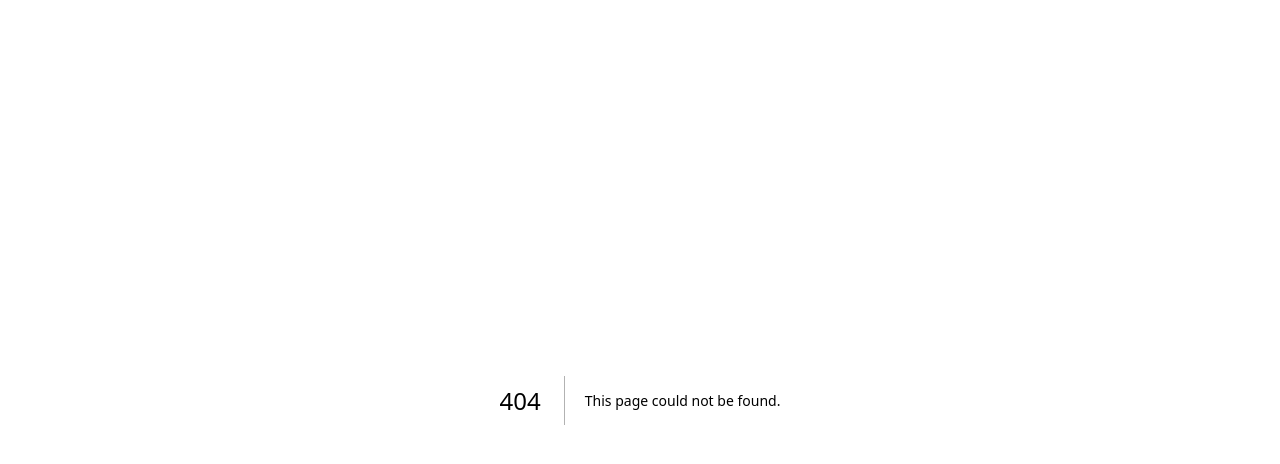
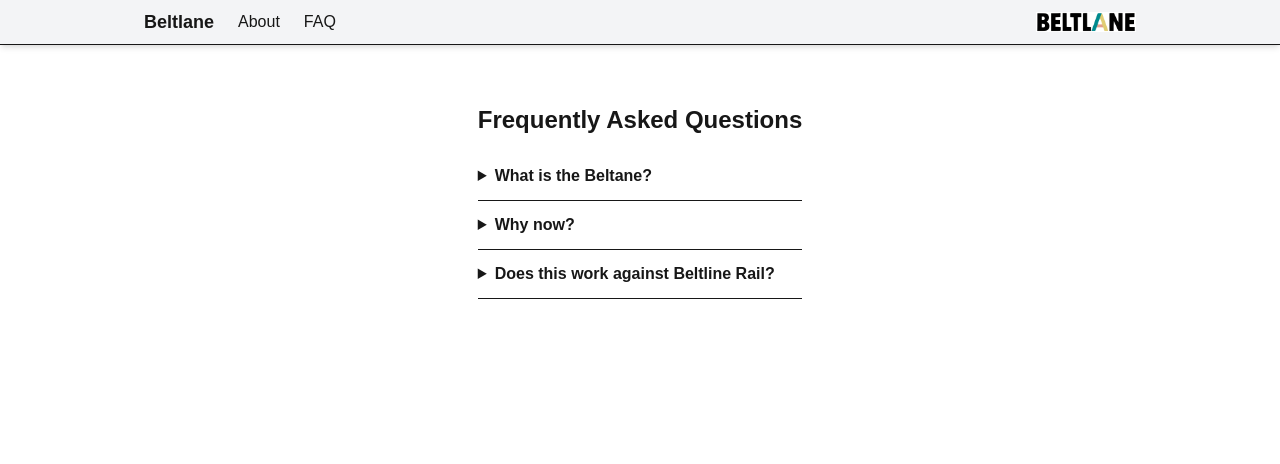
Before and after one commit to fraunberger/beltlane, a Next.js app: page /faq in a window 1280 px wide. Before the commit this address had no page. Shown: the top 464 px of the page. Built offline with nearby package versions, Linux system fonts and the light colour scheme.

Commit message:
Move to multi-page layout with nav updates

```diff
--- /dev/null
+++ b/src/app/about/page.tsx
@@ -0,0 +1,14 @@
+'use client';
+import About from "@/components/About";
+import Nav from "@/components/Nav";
+
+export default function AboutPage() {
+  return (
+    <>
+      <Nav />
+      <main className="flex min-h-screen flex-col items-center pt-16 p-2">
+        <About />
+      </main>
+    </>
+  );
+}
--- /dev/null
+++ b/src/app/faq/page.tsx
@@ -0,0 +1,14 @@
+'use client';
+import FAQ from "@/components/FAQ";
+import Nav from "@/components/Nav";
+
+export default function FAQPage() {
+  return (
+    <>
+      <Nav />
+      <main className="flex min-h-screen flex-col items-center pt-16 p-2">
+        <FAQ />
+      </main>
+    </>
+  );
+}
--- a/src/app/page.tsx
+++ b/src/app/page.tsx
@@ -1,26 +1,14 @@
 // app/page.tsx
-import Image from 'next/image';
 import TallyForm from "@/components/TallyForm";
-import FAQ from "@/components/FAQ";
-import About from "@/components/About";
 import Nav from "@/components/Nav";
 
 export default function Home() {
   return (
     <>
       <Nav />
-      <main className="flex min-h-screen flex-col items-center pt-16 p-2">
-      <Image
-        src="/logo2.png"
-        alt="Beltlane Logo"
-        width={200}
-        height={100}
-        className="mb-2"
-      />
-      <TallyForm />
-      <About />
-      <FAQ />
-    </main>
+      <main className="flex min-h-screen flex-col items-center justify-center py-8 px-4">
+        <TallyForm />
+      </main>
     </>
   );
 }
--- a/src/components/Nav.tsx
+++ b/src/components/Nav.tsx
@@ -1,29 +1,23 @@
 'use client';
+import Link from 'next/link';
+import Image from 'next/image';
 
 export default function Nav() {
-  const scrollToSection = (id: string) => {
-    const element = document.getElementById(id);
-    element?.scrollIntoView({ behavior: 'smooth' });
-  };
-
   return (
     <nav className="fixed top-0 left-0 right-0 z-50 shadow-md" style={{ background: 'var(--card-background)', color: 'var(--card-foreground)', borderBottom: '1px solid var(--card-foreground)' }}>
-      <div className="max-w-5xl mx-auto px-4 py-3 flex justify-between items-center">
-        <div className="font-bold text-lg">Beltlane</div>
-        <div className="space-x-6">
-          <button
-            onClick={() => scrollToSection('about')}
-            className="hover:opacity-75 transition-opacity"
-          >
-            About
-          </button>
-          <button
-            onClick={() => scrollToSection('faq')}
-            className="hover:opacity-75 transition-opacity"
-          >
-            FAQ
-          </button>
+      <div className="max-w-5xl mx-auto px-4 py-2 flex justify-between items-center">
+        <div className="flex items-center space-x-6">
+          <Link href="/" className="font-bold text-lg hover:opacity-75 transition-opacity">Beltlane</Link>
+          <Link href="/about" className="hover:opacity-75 transition-opacity">About</Link>
+          <Link href="/faq" className="hover:opacity-75 transition-opacity">FAQ</Link>
         </div>
+        <Image
+          src="/logo2.png"
+          alt="Beltlane Logo"
+          width={100}
+          height={50}
+          className="hover:opacity-90 transition-opacity"
+        />
       </div>
     </nav>
   );
```
